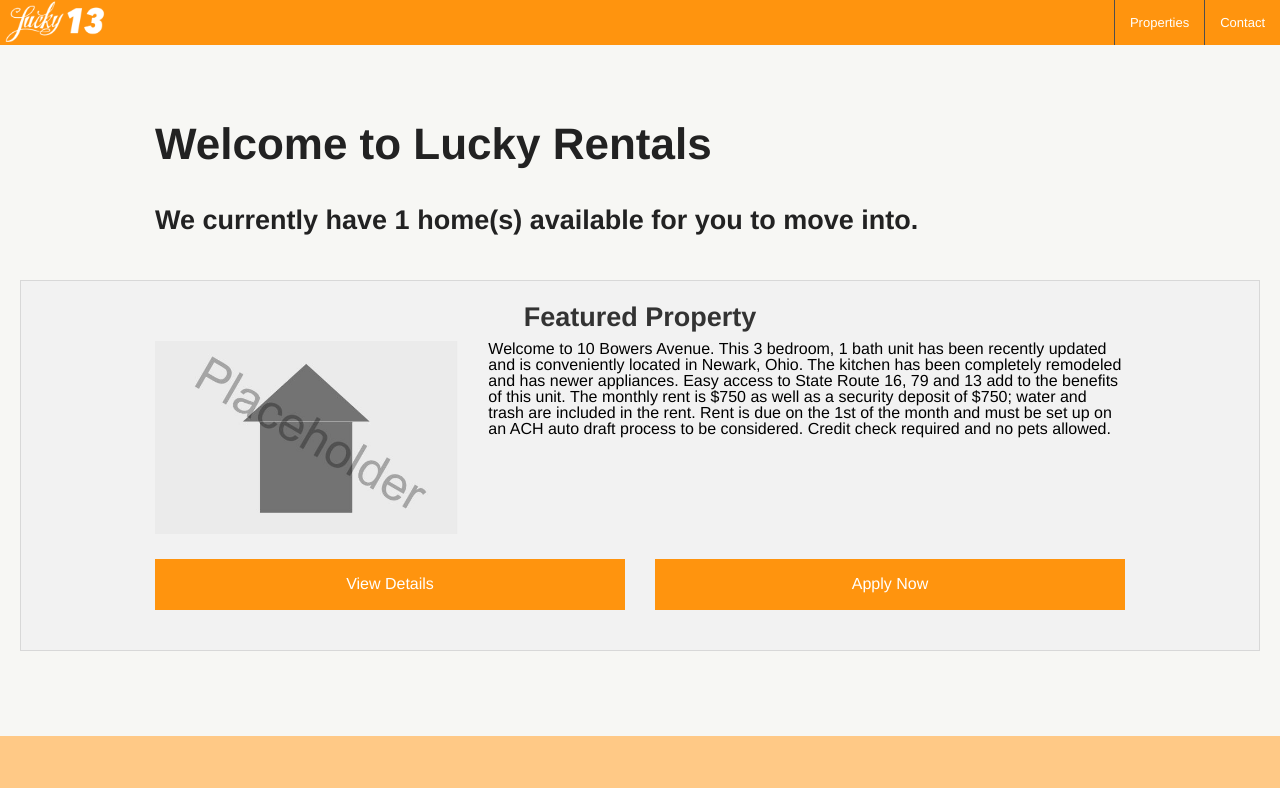
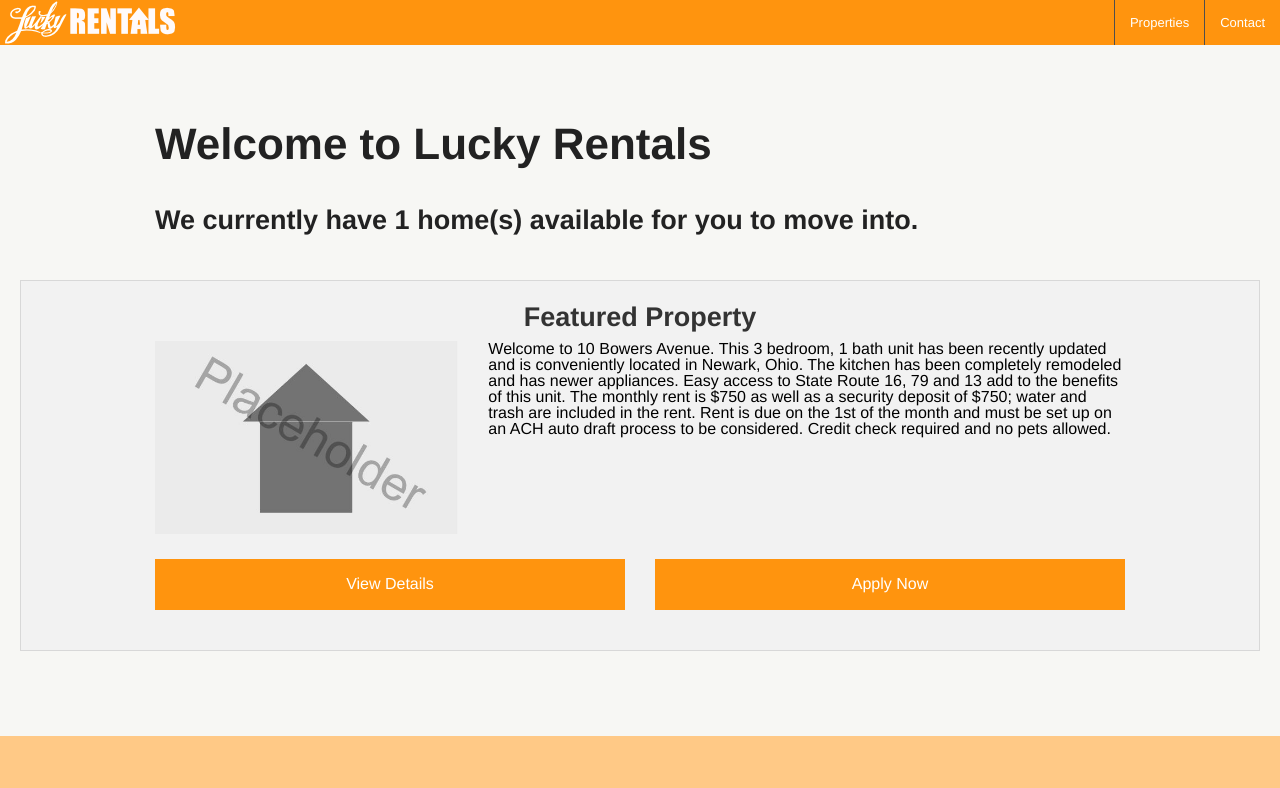
Before and after one commit to luckyRentals/luckyrentals.github.io, a plain HTML site: page index.html in a window 1280 px wide. Shown: the top 788 px of the page. Drawn offline with Linux system fonts and the light colour scheme.

Commit message:
Updated the logo to the new rental image

```diff
--- a/style/general.css
+++ b/style/general.css
@@ -1,7 +1,7 @@
 #title-logo{
-	background: url(../img/Lucky13LogoText.png);
-	background-size: 108px 45px;
-	width: 108px;
+	background: url(../img/lucky_rentals_logo_text.png);
+	background-size: 180px 45px;
+	width: 180px;
 	height:45px;
 	display:block;
 	margin-left:auto;
```
Also changed, not shown: img/Lucky13LogoText.png (deleted), img/lucky13.png (deleted), img/lucky_rentals_logo_text.png (added).
